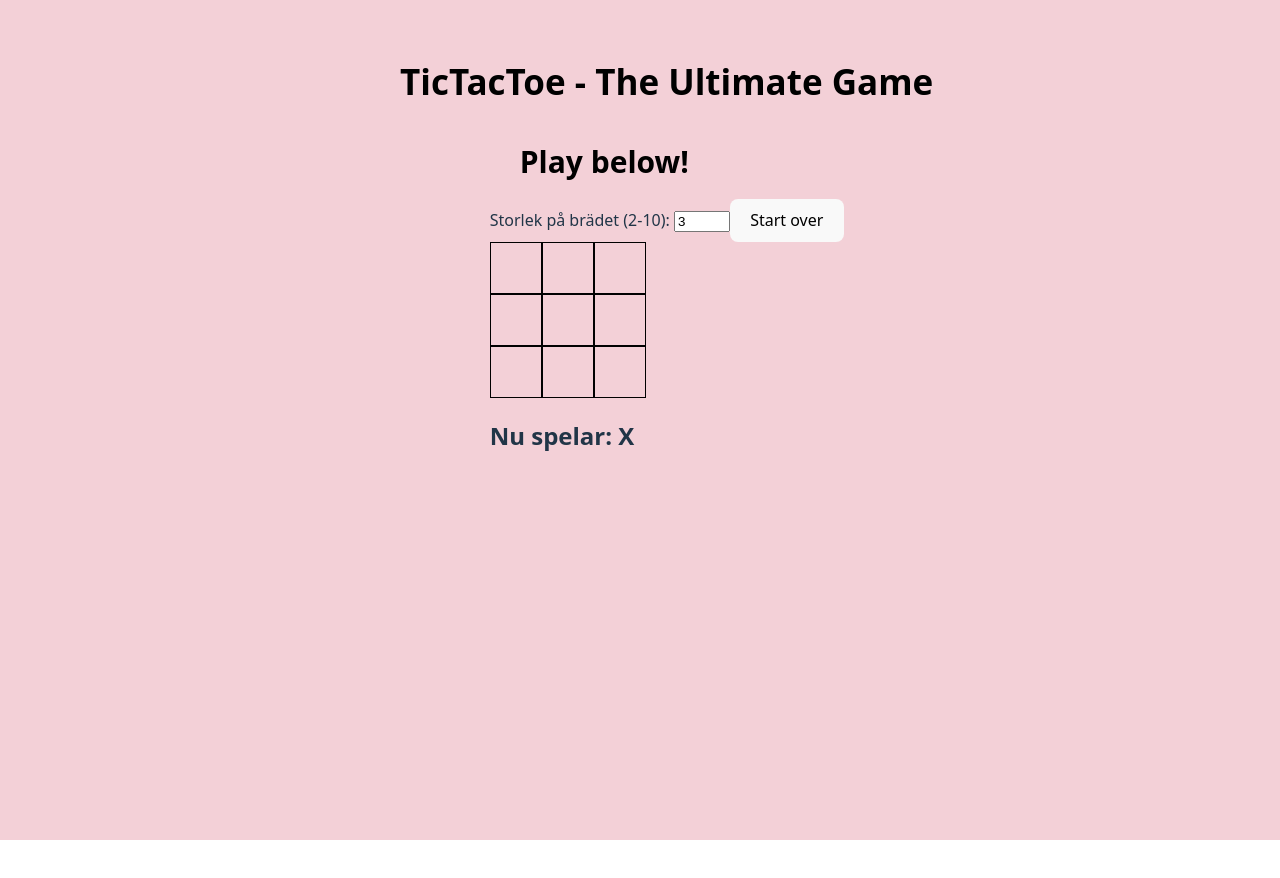
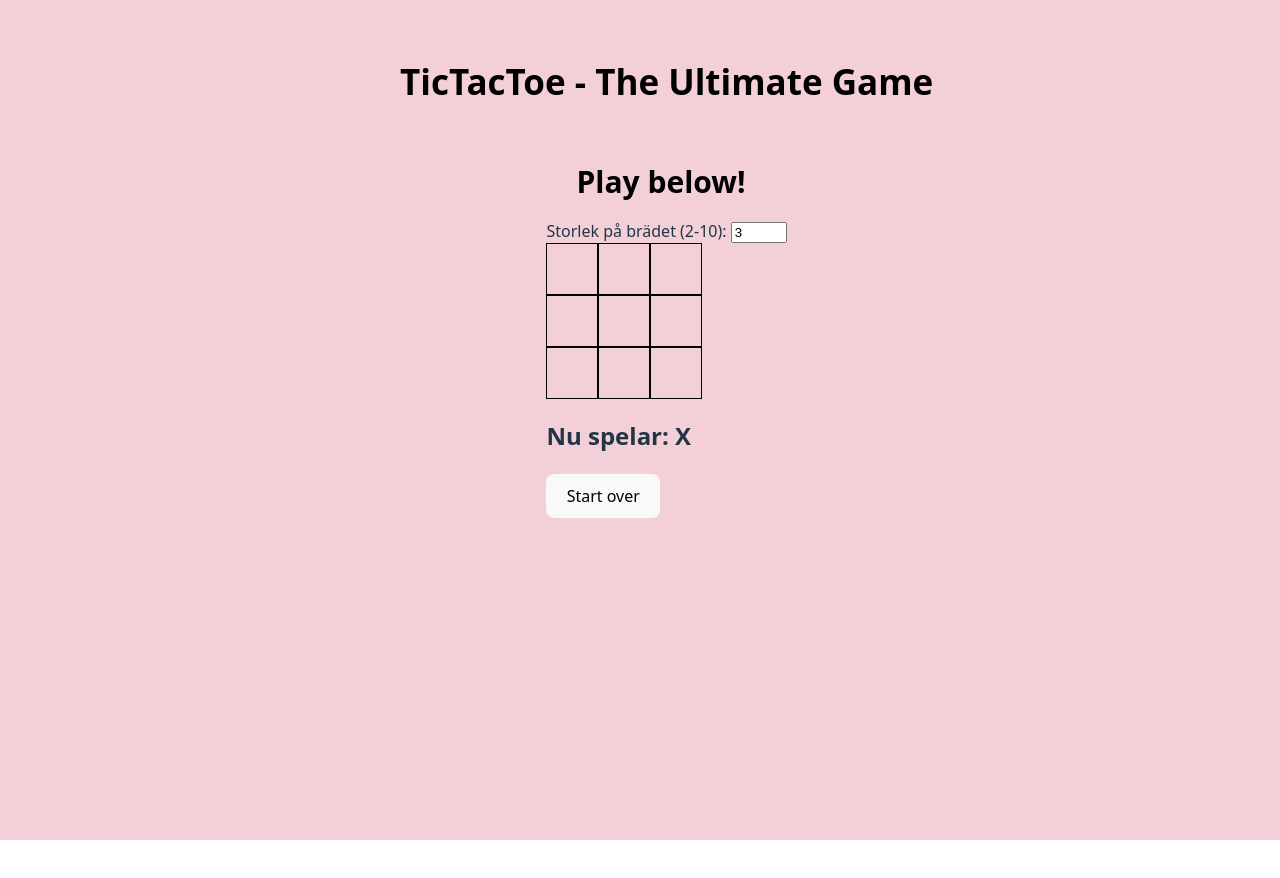
Before and after one commit to idasoderlund/Typescript-Game, a React (Vite) app: page / in a window 1280 px wide. Shown: the top 878 px of the page. Before the commit the page ends 840 px from the top, so only its background shows below. Built offline with nearby package versions, Linux system fonts and the light colour scheme.

Commit message:
fixed separate component for button. removed button from settings component

```diff
--- /dev/null
+++ b/src/Components/Button.tsx
@@ -0,0 +1,17 @@
+interface ControlButtonProps {
+  startGame: () => void;
+}
+
+const Btn: React.FC<ControlButtonProps> = ({ startGame }) => {
+  return (
+    <div>
+      <button
+        style={{ display: "flex", alignItems: "center" }}
+        onClick={startGame}
+      >
+        Start over
+      </button>
+    </div>
+  );
+};
+export default Btn;
--- a/src/Components/Settings.tsx
+++ b/src/Components/Settings.tsx
@@ -15,7 +15,6 @@ interface ControlProps {
 const Controls: React.FC<ControlProps> = ({
   settings,
   handleSizeChange,
-  startGame,
   gameActive,
 }) => {
   return (
@@ -31,10 +30,6 @@ const Controls: React.FC<ControlProps> = ({
           disabled={gameActive}
         />
       </label>
-      <button style={{}} onClick={startGame}>
-        {" "}
-        Start over
-      </button>
     </div>
   );
 };
--- a/src/Components/TicTacToe.tsx
+++ b/src/Components/TicTacToe.tsx
@@ -3,6 +3,7 @@ import Board from "./Board";
 import Controls from "./Settings";
 import Status from "./Status";
 import type { Player } from "./Types";
+import Btn from "./Button";
 
 interface GameSettings {
   size: number;
@@ -128,10 +129,19 @@ const TicTacToe: React.FC = () => {
   };
 
   return (
-    <div>
+    <div
+      style={{
+        display: "flex",
+        flexDirection: "column",
+        minHeight: "100vh",
+        padding: "20px",
+        boxSizing: "border-box",
+      }}
+    >
       <h1 style={{ fontSize: 30, color: "black", marginLeft: "30px" }}>
         Play below!
       </h1>
+
       <Controls
         settings={settings}
         handleSizeChange={handleSizeChange}
@@ -145,6 +155,8 @@ const TicTacToe: React.FC = () => {
         size={settings.size}
         currentPlayer={currentPlayer}
       />
+      <Btn startGame={startGame} />
+      <div style={{ flexGrow: 1 }}></div>
     </div>
   );
 };
```
